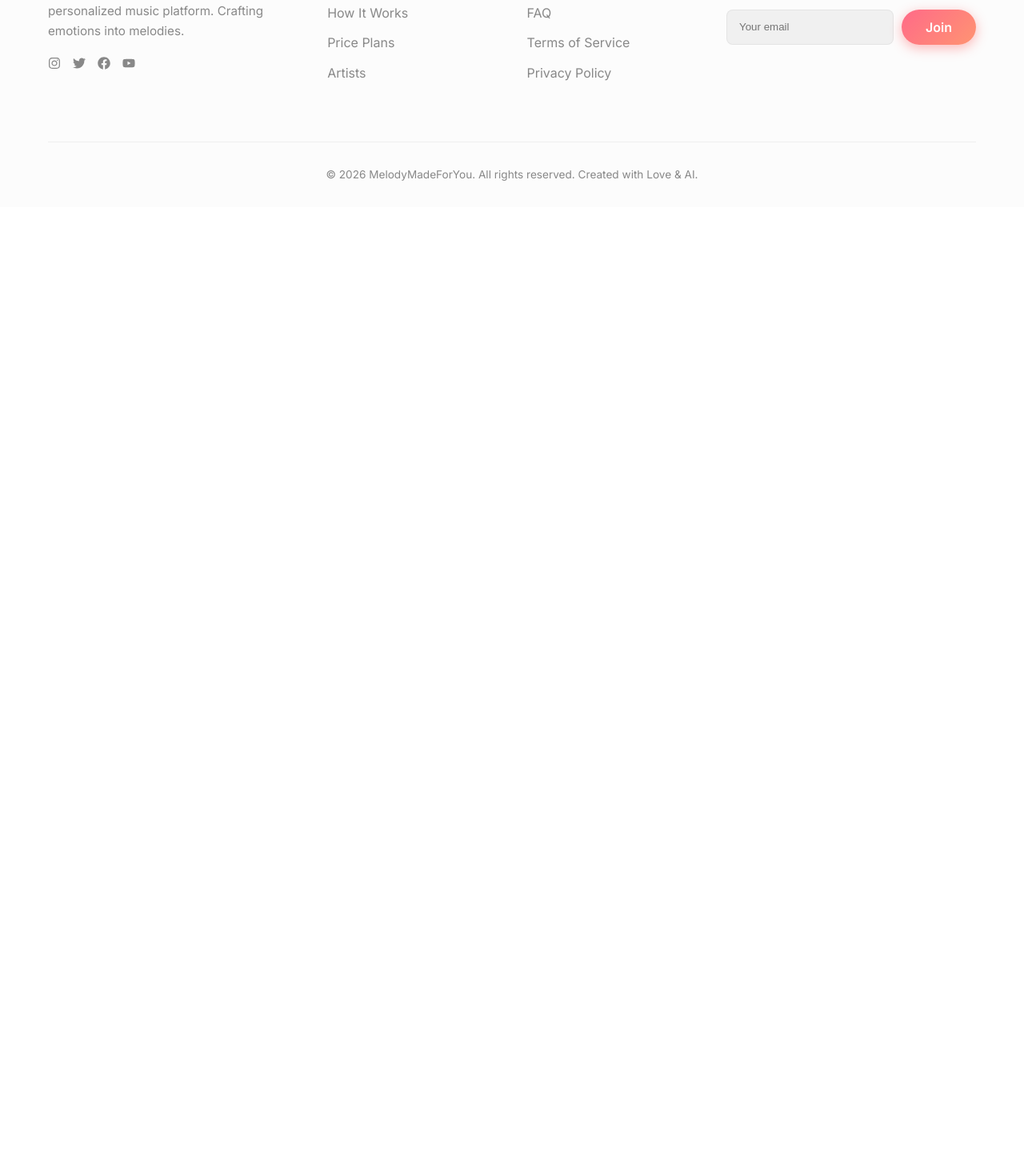
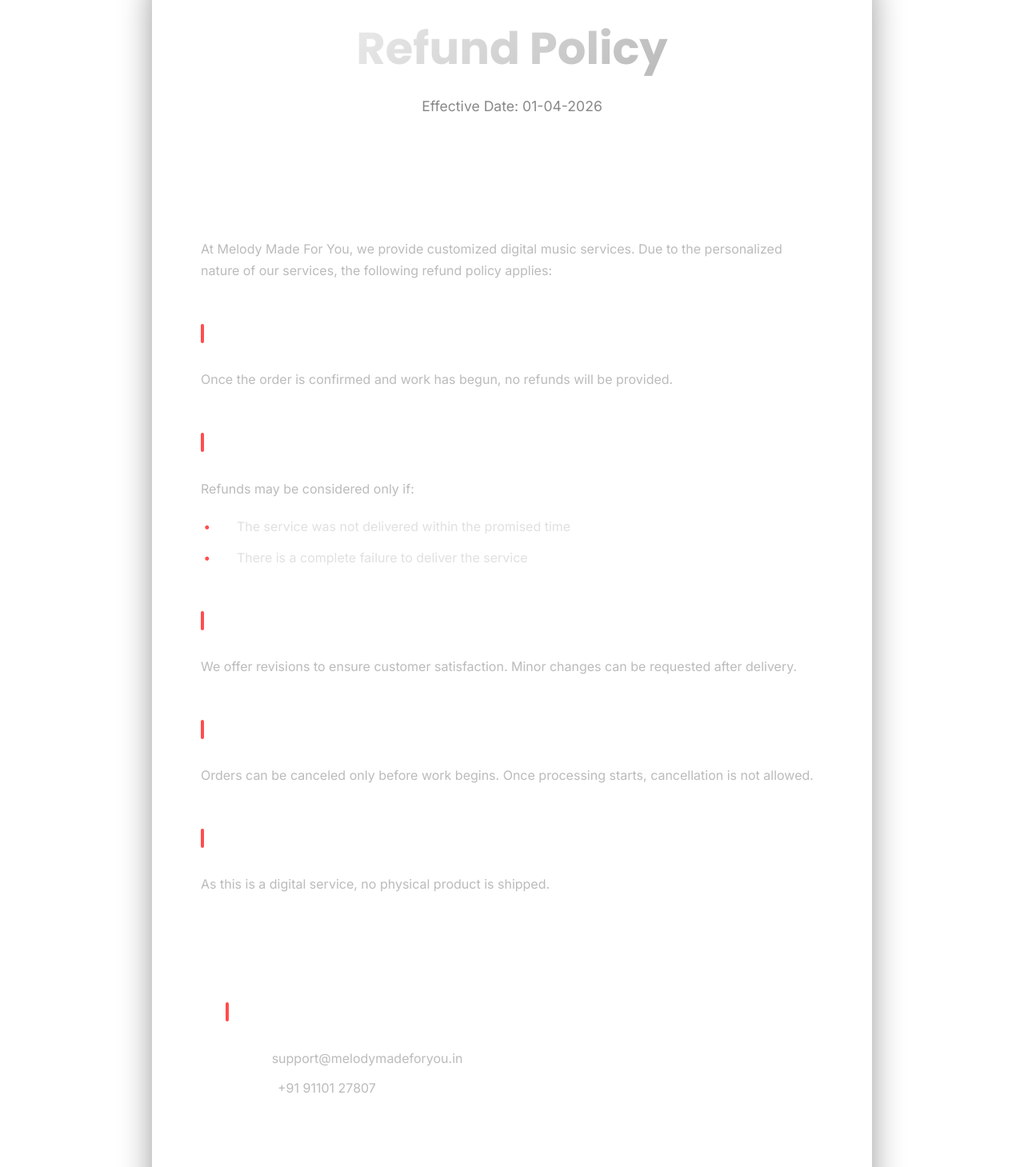
Before and after one commit to ascharyalokah-collab/melody, a React (Vite) app in the folder Frontend/: page /refund-policy in a window 1280 px wide. Shown: the part 168-1627 px from the top of the page at 80% size. Before the commit the page ends 800 px from the top, so only its background shows below. Built offline with nearby package versions, Linux system fonts and the light colour scheme.

Commit message:
feat: add legal pages and update footer links

```diff
--- a/Frontend/src/App.jsx
+++ b/Frontend/src/App.jsx
@@ -6,6 +6,9 @@
 import AdminPage from './pages/AdminPage';
 import SuccessPage from './pages/SuccessPage';
 import FailurePage from './pages/FailurePage';
+import PrivacyPolicy from './pages/PrivacyPolicy';
+import TermsConditions from './pages/TermsConditions';
+import RefundPolicy from './pages/RefundPolicy';
 import Footer from './components/Footer';
 
 function App() {
@@ -19,6 +22,9 @@
           <Route path="/admin" element={<AdminPage />} />
           <Route path="/success" element={<SuccessPage />} />
           <Route path="/failed" element={<FailurePage />} />
+          <Route path="/privacy-policy" element={<PrivacyPolicy />} />
+          <Route path="/terms-conditions" element={<TermsConditions />} />
+          <Route path="/refund-policy" element={<RefundPolicy />} />
         </Routes>
         <Footer />
       </div>
--- a/Frontend/src/components/Footer.css
+++ b/Frontend/src/components/Footer.css
@@ -59,6 +59,13 @@
   color: var(--primary);
 }
 
+.footer-links a {
+  text-decoration: none;
+  color: inherit;
+  display: inline-block;
+  width: 100%;
+}
+
 .newsletter-form {
   display: flex;
   gap: 10px;
--- a/Frontend/src/components/Footer.jsx
+++ b/Frontend/src/components/Footer.jsx
@@ -1,7 +1,7 @@
 import React from 'react';
 import { Music } from 'lucide-react';
 import { FaInstagram, FaTwitter, FaFacebook, FaYoutube } from 'react-icons/fa';
-import { useLocation } from 'react-router-dom';
+import { useLocation, Link } from 'react-router-dom';
 import logoImg from '../assets/M4ULOGO.png';
 import './Footer.css';
 
@@ -41,8 +41,9 @@
             <ul>
               <li>Contact Us</li>
               <li>FAQ</li>
-              <li>Terms of Service</li>
-              <li>Privacy Policy</li>
+              <li><Link to="/terms-conditions">Terms & Conditions</Link></li>
+              <li><Link to="/privacy-policy">Privacy Policy</Link></li>
+              <li><Link to="/refund-policy">Refund Policy</Link></li>
             </ul>
           </div>
 
--- /dev/null
+++ b/Frontend/src/pages/LegalPages.css
@@ -0,0 +1,109 @@
+.legal-container {
+  max-width: 900px;
+  margin: 120px auto 100px;
+  padding: 60px;
+  background: rgba(255, 255, 255, 0.03);
+  backdrop-filter: blur(10px);
+  border: 1px solid rgba(255, 255, 255, 0.1);
+  border-radius: 24px;
+  color: #e0e0e0;
+  line-height: 1.7;
+  font-family: 'Inter', system-ui, -apple-system, sans-serif;
+  box-shadow: 0 20px 40px rgba(0, 0, 0, 0.4);
+}
+
+.legal-header {
+  margin-bottom: 50px;
+  text-align: center;
+}
+
+.legal-header h1 {
+  font-size: clamp(2.5rem, 5vw, 3.5rem);
+  font-weight: 800;
+  background: linear-gradient(135deg, #fff 0%, #a5a5a5 100%);
+  -webkit-background-clip: text;
+  -webkit-text-fill-color: transparent;
+  margin-bottom: 10px;
+}
+
+.legal-header p {
+  color: #888;
+  font-size: 1.1rem;
+}
+
+.legal-content h2 {
+  font-size: 1.8rem;
+  color: #fff;
+  margin: 40px 0 20px;
+  font-weight: 700;
+  display: flex;
+  align-items: center;
+  gap: 12px;
+}
+
+.legal-content h2::before {
+  content: '';
+  display: inline-block;
+  width: 4px;
+  height: 1.5rem;
+  background: var(--primary-color, #ff4d4d);
+  border-radius: 4px;
+}
+
+.legal-content p {
+  margin-bottom: 20px;
+  color: #bbb;
+}
+
+.legal-content ul {
+  margin-bottom: 25px;
+  padding-left: 20px;
+  list-style: none;
+}
+
+.legal-content ul li {
+  margin-bottom: 12px;
+  position: relative;
+  padding-left: 25px;
+}
+
+.legal-content ul li::before {
+  content: "•";
+  color: var(--primary-color, #ff4d4d);
+  font-weight: bold;
+  display: inline-block;
+  width: 1em;
+  margin-left: -1em;
+  position: absolute;
+  left: 0;
+}
+
+.legal-content .contact-info {
+  background: rgba(255, 255, 255, 0.05);
+  padding: 30px;
+  border-radius: 16px;
+  margin-top: 50px;
+  border: 1px solid rgba(255, 255, 255, 0.1);
+}
+
+.legal-content .contact-info p {
+  margin-bottom: 10px;
+  display: flex;
+  align-items: center;
+  gap: 10px;
+}
+
+.legal-content .contact-info strong {
+  color: #fff;
+}
+
+@media (max-width: 768px) {
+  .legal-container {
+    margin: 100px 20px 60px;
+    padding: 30px;
+  }
+
+  .legal-header h1 {
+    font-size: 2rem;
+  }
+}
--- /dev/null
+++ b/Frontend/src/pages/PrivacyPolicy.jsx
@@ -0,0 +1,58 @@
+import React from 'react';
+import './LegalPages.css';
+
+const PrivacyPolicy = () => {
+  return (
+    <div className="legal-container">
+      <header className="legal-header">
+        <h1>Privacy Policy</h1>
+        <p>Effective Date: 01-04-2026</p>
+      </header>
+
+      <section className="legal-content">
+        <p>Welcome to Melody Made For You (https://melodymadeforyou.in/).</p>
+        <p>We value your privacy and are committed to protecting your personal information.</p>
+
+        <h2>1. Information We Collect</h2>
+        <p>We may collect the following information:</p>
+        <ul>
+          <li>Name, email address, phone number</li>
+          <li>Order details and customization inputs (lyrics, preferences, occasion details)</li>
+          <li>Payment details (processed securely via Razorpay; we do not store card details)</li>
+        </ul>
+
+        <h2>2. How We Use Your Information</h2>
+        <p>We use your information to:</p>
+        <ul>
+          <li>Process and deliver your custom music orders</li>
+          <li>Communicate updates regarding your order</li>
+          <li>Improve our services and customer experience</li>
+        </ul>
+
+        <h2>3. Data Protection</h2>
+        <p>We implement reasonable security measures to protect your data. However, no online platform is 100% secure.</p>
+
+        <h2>4. Third-Party Services</h2>
+        <p>Payments are processed via Razorpay. We are not responsible for third-party privacy practices.</p>
+
+        <h2>5. Cookies</h2>
+        <p>We may use cookies to enhance user experience.</p>
+
+        <h2>6. Your Rights</h2>
+        <p>You can request access, update, or deletion of your data by contacting us.</p>
+
+        <div className="contact-info">
+          <h2>7. Contact Us</h2>
+          <p><strong>Email:</strong> support@melodymadeforyou.in</p>
+          <p><strong>Phone:</strong> +91 91101 27807</p>
+        </div>
+
+        <p style={{ marginTop: '40px', fontSize: '0.9rem', color: '#888' }}>
+          By using our website, you consent to this Privacy Policy.
+        </p>
+      </section>
+    </div>
+  );
+};
+
+export default PrivacyPolicy;
--- /dev/null
+++ b/Frontend/src/pages/RefundPolicy.jsx
@@ -0,0 +1,48 @@
+import React from 'react';
+import './LegalPages.css';
+
+const RefundPolicy = () => {
+  return (
+    <div className="legal-container">
+      <header className="legal-header">
+        <h1>Refund Policy</h1>
+        <p>Effective Date: 01-04-2026</p>
+      </header>
+
+      <section className="legal-content">
+        <p>At Melody Made For You, we provide customized digital music services. Due to the personalized nature of our services, the following refund policy applies:</p>
+
+        <h2>1. No Refund After Work Starts</h2>
+        <p>Once the order is confirmed and work has begun, no refunds will be provided.</p>
+
+        <h2>2. Refund Eligibility</h2>
+        <p>Refunds may be considered only if:</p>
+        <ul>
+          <li>The service was not delivered within the promised time</li>
+          <li>There is a complete failure to deliver the service</li>
+        </ul>
+
+        <h2>3. Revisions Instead of Refunds</h2>
+        <p>We offer revisions to ensure customer satisfaction. Minor changes can be requested after delivery.</p>
+
+        <h2>4. Cancellation</h2>
+        <p>Orders can be canceled only before work begins. Once processing starts, cancellation is not allowed.</p>
+
+        <h2>5. Digital Product Policy</h2>
+        <p>As this is a digital service, no physical product is shipped.</p>
+
+        <div className="contact-info">
+          <h2>6. Contact for Support</h2>
+          <p><strong>Email:</strong> support@melodymadeforyou.in</p>
+          <p><strong>Phone:</strong> +91 91101 27807</p>
+        </div>
+
+        <p style={{ marginTop: '40px', fontSize: '0.9rem', color: '#888', fontStyle: 'italic' }}>
+          We aim to provide the best experience and will work with you to resolve any concerns.
+        </p>
+      </section>
+    </div>
+  );
+};
+
+export default RefundPolicy;
--- /dev/null
+++ b/Frontend/src/pages/TermsConditions.jsx
@@ -0,0 +1,51 @@
+import React from 'react';
+import './LegalPages.css';
+
+const TermsConditions = () => {
+  return (
+    <div className="legal-container">
+      <header className="legal-header">
+        <h1>Terms & Conditions</h1>
+        <p>Effective Date: 01-04-2026</p>
+      </header>
+
+      <section className="legal-content">
+        <p>By accessing and using https://melodymadeforyou.in/, you agree to the following terms:</p>
+
+        <h2>1. Service Description</h2>
+        <p>We provide AI-generated personalized music services for occasions such as weddings, birthdays, anniversaries, and special events.</p>
+
+        <h2>2. User Responsibilities</h2>
+        <p>You agree to provide accurate information and not use our services for illegal or harmful purposes.</p>
+
+        <h2>3. Order Process</h2>
+        <ul>
+          <li>Customers select a service/package</li>
+          <li>Provide customization details</li>
+          <li>Make payment online</li>
+          <li>Music is delivered digitally</li>
+        </ul>
+
+        <h2>4. Intellectual Property</h2>
+        <p>All music created remains the intellectual property of Melody Made For You. Customers receive personal usage rights only.</p>
+
+        <h2>5. Delivery</h2>
+        <p>Delivery timelines are typically 2–5 business days but may vary depending on complexity.</p>
+
+        <h2>6. Limitation of Liability</h2>
+        <p>We are not liable for indirect or incidental damages arising from use of our services.</p>
+
+        <h2>7. Modifications</h2>
+        <p>We reserve the right to update these terms at any time.</p>
+
+        <div className="contact-info">
+          <h2>8. Contact</h2>
+          <p><strong>Email:</strong> support@melodymadeforyou.in</p>
+          <p><strong>Phone:</strong> +91 91101 27807</p>
+        </div>
+      </section>
+    </div>
+  );
+};
+
+export default TermsConditions;
```
